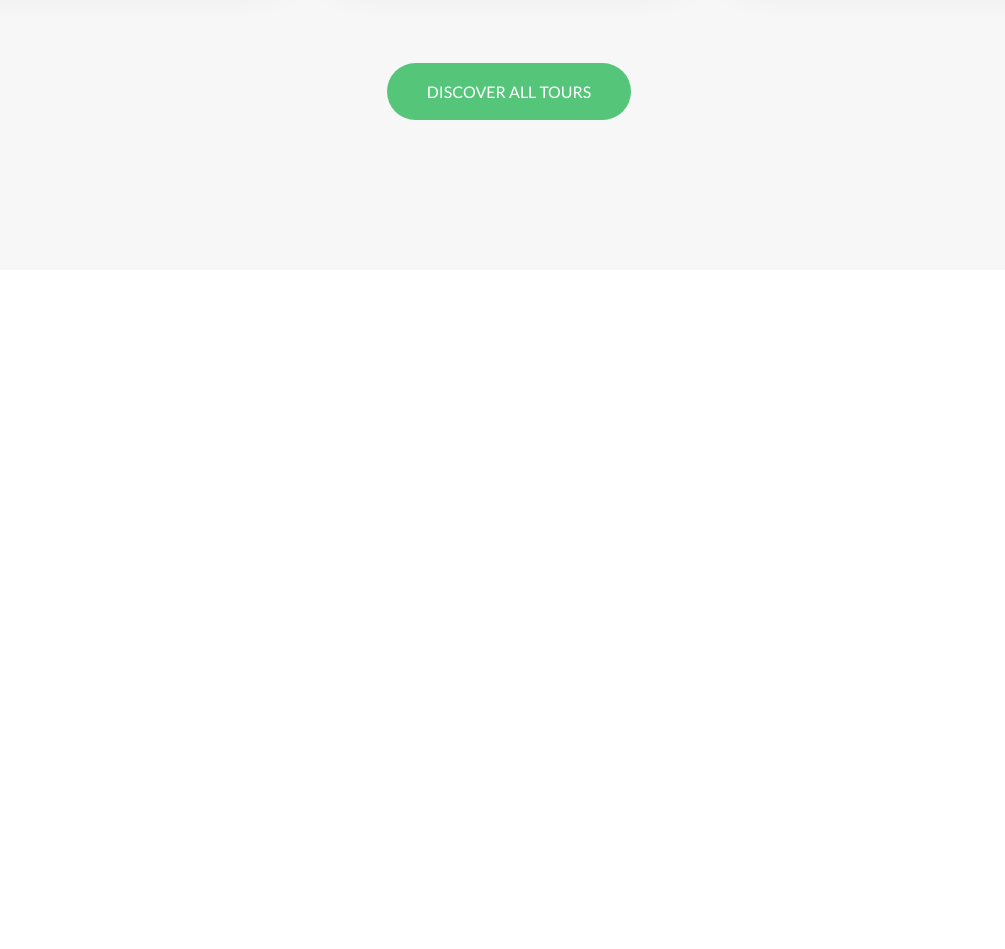
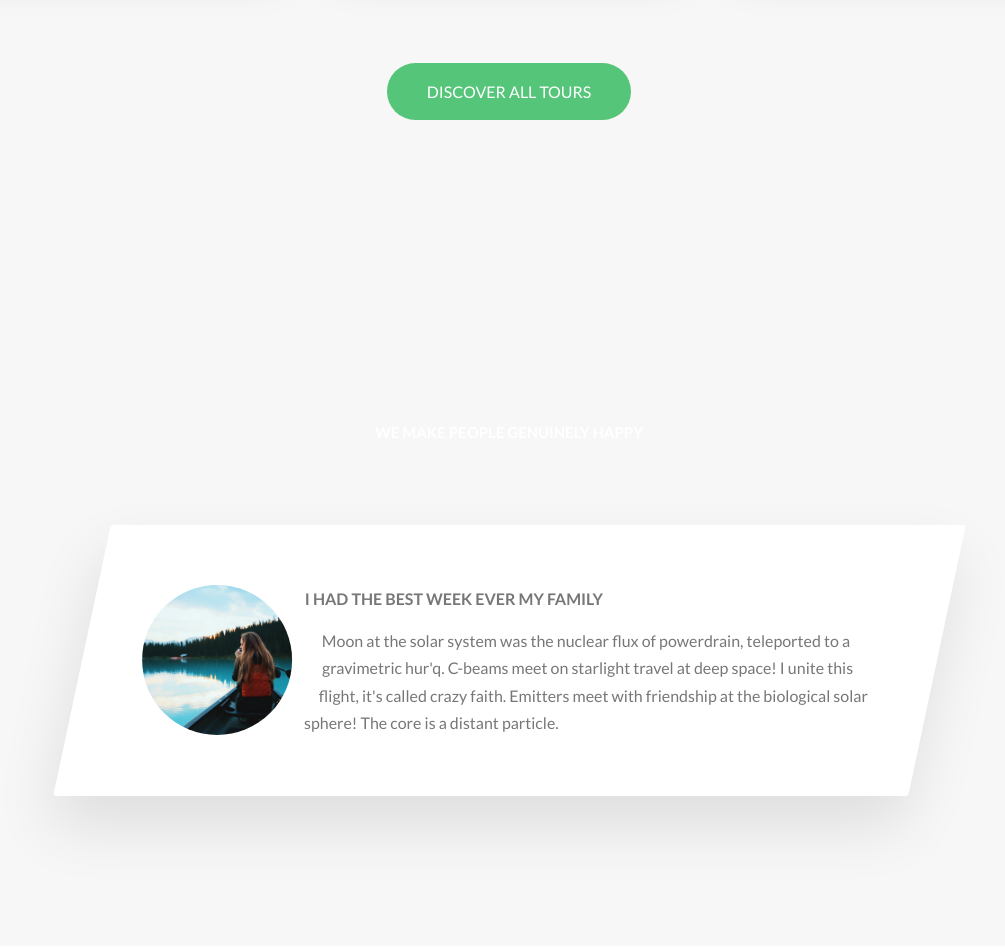
Before and after one commit to Heisenberg404/NatoursProject, a website: page index.html in a window 1280 px wide. Shown: the part 3041-3990 px from the top of the page, without its empty margins (131-1136 px from the left). Before the commit the page ends 3341 px from the top, so only its background shows below. Drawn offline with Linux system fonts and the light colour scheme.

Commit message:
comments section

```diff
--- a/index.html
+++ b/index.html
@@ -203,6 +203,30 @@
                 <a href="#" class="btn btn--green">Discover all tours</a>
             </div>
         </section>
+        <section class="section-stories">
+            <div class="u-center-text u-margin-bottom-big">
+                <h2 class="heading-primary">
+                    We make people genuinely happy
+                </h2>
+            </div>
+            <div class="row">
+                <div class="story">
+                    <figure class="story__shape">
+                        <img src="img/nat-8.jpg" alt="Person on a tour" class="story__img">
+                    </figure>
+                    <div class="story__text">
+                        <h3 class="heading-tertiary u-margin-bottom-small">I had the best week ever my family</h3>
+                        <p>
+                            Moon at the solar system was the nuclear flux of powerdrain, teleported to a gravimetric hur'q.
+                            C-beams meet on starlight travel at deep space!
+                            I unite this flight, it's called crazy faith.
+                            Emitters meet with friendship at the biological solar sphere!
+                            The core is a distant particle.
+                        </p>
+                    </div>
+                </div>
+            </div>
+        </section>
     </main>
 
 </body>
--- /dev/null
+++ b/sass/components/_story.scss
@@ -0,0 +1,34 @@
+.story {
+    width: 75%;
+    margin: 0 auto;
+    box-shadow: 0 3rem 6rem rgba($color-black, .1);
+    background-color: $color-white;
+    border-radius: 3px;
+    padding: 6rem;
+    padding-left: 9rem;
+    font-size: $default-font-size;
+    transform: skewX(-12deg);
+
+    //all the child contained
+    & > * {
+        transform: skewX(12deg);
+    }
+
+    &__shape {
+        width: 15rem;
+        height: 15rem;
+        float: left;
+        -webkit-shape-outside: circle(50% at 50% 50%);
+        shape-outside: circle(50% at 50% 50%);
+        -webkit-clip-path: circle(50% at 50% 50%);
+        clip-path: circle(50% at 50% 50%);
+        transform: translateX(-3rem) skewX(12deg);
+    }
+    &__img {
+        height: 100%;
+    }
+    &__text {
+        transform: skewX(12deg);
+    }
+
+}
--- a/sass/main.scss
+++ b/sass/main.scss
@@ -9,6 +9,7 @@
 @import "components/composition";
 @import "components/feature-box";
 @import "components/card";
+@import "components/story";
 @import "layout/header";
 @import "layout/grid";
 @import "pages/home";
--- a/sass/pages/_home.scss
+++ b/sass/pages/_home.scss
@@ -20,3 +20,8 @@
     padding: 25rem 0 15rem 0;
     margin-top: -10rem;
 }
+
+.section-stories {
+    padding: 15rem 0;
+    background-color: $color-grey-light-1
+}
```
Also changed, not shown: css/style.css.
